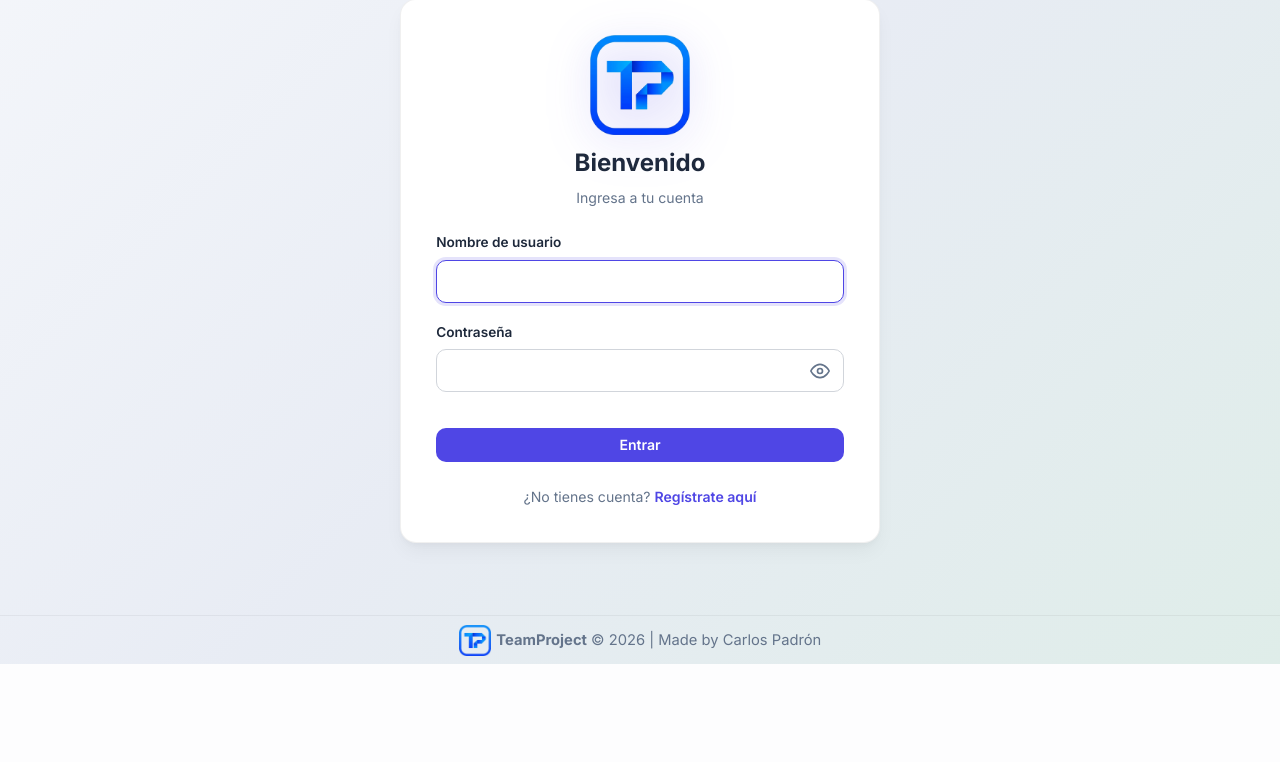
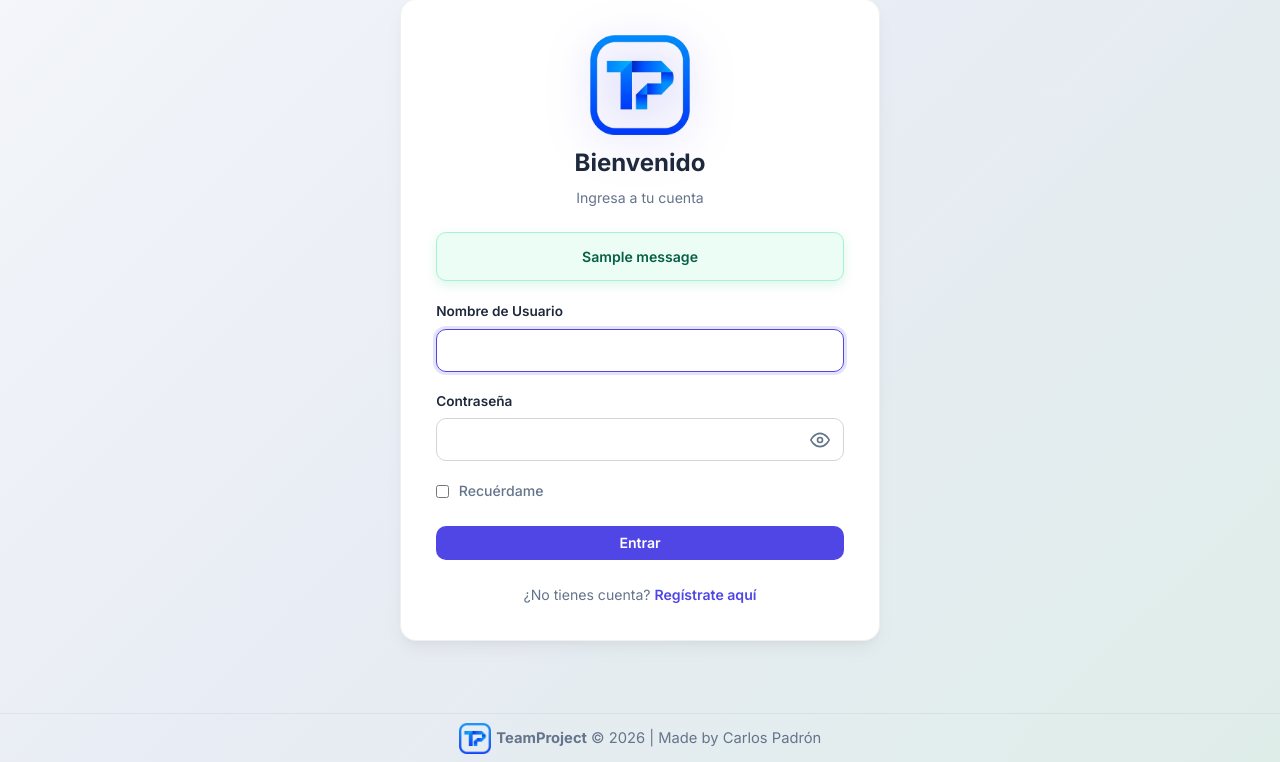
Before and after one commit to CarlosPadron95/TeamProject, a Django app: page /login/ in a window 1280 px wide. Shown: the part 161-923 px from the top of the page. Before the commit the page ends 825 px from the top, so only its background shows below. Run offline with Django 5.2, Linux system fonts and the light colour scheme; one stand-in notice (Sample message) is shown.

Commit message:
Mejora flujo de registro, login con recuerdame y validacion de usuario

```diff
--- a/projects/forms.py
+++ b/projects/forms.py
@@ -7,12 +7,19 @@ from .models import Project, ProjectMember, Task, ProjectMessage, Column
 # --- 1. FORMULARIO DE INICIO DE SESIÓN ---
 # Se encarga de capturar el nombre de usuario y contraseña para entrar a la app.
 class CustomAuthenticationForm(AuthenticationForm):
+    remember_me = forms.BooleanField(
+        required=False,
+        initial=False,
+        label="Recuérdame",
+        widget=forms.CheckboxInput(attrs={'class': 'form-check-input'})
+    )
+
     def __init__(self, *args, **kwargs):
         super().__init__(*args, **kwargs)
-        # Recorro todos los campos y les agrego la clase de CSS 'form-control'
-        # para que se vean redondeados, con bordes suaves y elegantes.
-        for field in self.fields.values():
-            field.widget.attrs.update({'class': 'form-control'})
+        # Recorro los campos y agrego 'form-control' a los campos de texto
+        for name, field in self.fields.items():
+            if name != 'remember_me':
+                field.widget.attrs.update({'class': 'form-control'})
 
 
 # --- 2. FORMULARIO DE REGISTRO DE USUARIOS ---
@@ -34,6 +41,13 @@ class CustomUserCreationForm(UserCreationForm):
         for field in self.fields.values():
             field.widget.attrs.update({'class': 'form-control'})
             field.help_text = None
+
+    # Valido que el nombre de usuario tenga al menos 3 caracteres
+    def clean_username(self):
+        username = self.cleaned_data.get('username')
+        if username and len(username) < 3:
+            raise forms.ValidationError("El nombre de usuario debe tener al menos 3 caracteres.")
+        return username
 
     # Validación personalizada para que las contraseñas sean seguras y cumplan requisitos
     def clean_password1(self):
--- a/projects/urls.py
+++ b/projects/urls.py
@@ -7,11 +7,8 @@ urlpatterns = [
     # Registro de nuevos usuarios
     path('register/', views.register_view, name='register'),
 
-    # Login personalizado (inyecto el formulario estilizado CustomAuthenticationForm)
-    path('login/', auth_views.LoginView.as_view(
-        template_name='auth/login.html',
-        authentication_form=forms.CustomAuthenticationForm
-    ), name='login'),
+    # Login personalizado con gestión de Recuérdame
+    path('login/', views.login_view, name='login'),
 
     # Cierre de sesión de la app
     path('logout/', auth_views.LogoutView.as_view(), name='logout'),
--- a/projects/views.py
+++ b/projects/views.py
@@ -6,8 +6,9 @@ from django.contrib.auth.decorators import login_required
 from django.http import HttpResponseForbidden, JsonResponse
 from django.db.models import Q
 
+from django.contrib import messages
 from .models import Project, Column, ProjectMember, Task, ProjectMessage
-from .forms import CustomUserCreationForm, ProjectForm, TaskForm, ProjectMemberForm
+from .forms import CustomUserCreationForm, CustomAuthenticationForm, ProjectForm, TaskForm, ProjectMemberForm
 
 # --- FUNCIÓN AUXILIAR PARA OBTENER EL ROL ---
 # Esta función ayuda a saber qué rol tiene un usuario en un proyecto específico.
@@ -25,23 +26,48 @@ def get_user_role(project, user):
 
 
 # --- 1. REGISTRO DE USUARIOS ---
-# Vista para crear una cuenta nueva. Si el usuario ya inició sesión, lo redirijo al listado.
+# Vista para crear una cuenta nueva. Al completar el registro, redirijo al login con mensaje verde de éxito.
 def register_view(request):
     if request.user.is_authenticated:
         return redirect('project_list')
 
     if request.method == 'POST':
-        # Proceso los datos enviados por el usuario
         form = CustomUserCreationForm(request.POST)
         if form.is_valid():
-            # Guardo el nuevo usuario e inicio sesión automáticamente
-            user = form.save()
+            form.save()
+            messages.success(request, '¡Te has registrado correctamente! Por favor, inicia sesión con tus datos.')
+            return redirect('login')
+    else:
+        form = CustomUserCreationForm()
+    return render(request, 'auth/register.html', {'form': form})
+
+
+# --- 1B. INICIO DE SESIÓN (LOGIN CON RECUÉRDAME) ---
+# Vista personalizada para el inicio de sesión que gestiona la extensión de sesión ("Recuérdame").
+def login_view(request):
+    if request.user.is_authenticated:
+        return redirect('project_list')
+
+    if request.method == 'POST':
+        form = CustomAuthenticationForm(request, data=request.POST)
+        if form.is_valid():
+            user = form.get_user()
             login(request, user)
+
+            # Compruebo si el usuario marcó la casilla "Recuérdame"
+            remember_me = form.cleaned_data.get('remember_me')
+            if remember_me:
+                # Extiendo la sesión a 2 semanas (1209600 segundos)
+                request.session.set_expiry(1209600)
+            else:
+                # La sesión expira al cerrar el navegador
+                request.session.set_expiry(0)
+
             return redirect('project_list')
     else:
-        # Muestro el formulario vacío
-        form = CustomUserCreationForm()
-    return render(request, 'auth/register.html', {'form': form})
+        form = CustomAuthenticationForm()
+
+    return render(request, 'auth/login.html', {'form': form})
 
 
 # --- 2. LISTADO DE PROYECTOS (DASHBOARD GENERAL) ---
--- a/templates/auth/login.html
+++ b/templates/auth/login.html
@@ -9,24 +9,53 @@
     <h2 class="form-title" style="text-align: center;">Bienvenido</h2>
     <p class="form-subtitle" style="text-align: center;">Ingresa a tu cuenta</p>
 
+    <!-- Mensajes de notificación (ej. registro exitoso) -->
+    {% if messages %}
+        {% for message in messages %}
+            <div class="alert alert-{{ message.tags }}" style="margin-bottom: 1.25rem; text-align: center; font-size: 0.88rem; font-weight: 600; padding: 0.85rem 1rem; border-radius: 10px; line-height: 1.4;
+                {% if message.tags == 'success' %}
+                    background: #ecfdf5; color: #065f46; border: 1.5px solid #a7f3d0; box-shadow: 0 4px 12px rgba(16, 185, 129, 0.15);
+                {% else %}
+                    background: #fde8e8; color: #9b1c1c; border: 1.5px solid #fbd5d5;
+                {% endif %}
+            ">
+                {{ message }}
+            </div>
+        {% endfor %}
+    {% endif %}
+
     {% if form.errors %}
-        <div class="alert alert-danger" style="margin-bottom: 1.5rem; text-align: center; font-size: 0.88rem; color: #d93838; font-weight: 600; background: #fde8e8; border: 1px solid #fbd5d5; padding: 0.75rem; border-radius: 8px;">
+        <div class="alert alert-danger" style="margin-bottom: 1.25rem; text-align: center; font-size: 0.88rem; color: #d93838; font-weight: 600; background: #fde8e8; border: 1px solid #fbd5d5; padding: 0.75rem; border-radius: 8px;">
             Por favor, introduzca un nombre de usuario y clave correctos.
         </div>
     {% endif %}
 
     <form method="post">
         {% csrf_token %}
-        {% for field in form %}
-            <div class="form-group">
-                <label for="{{ field.id_for_label }}">{{ field.label }}</label>
-                {{ field }}
-                {% if field.errors %}
-                    <small style="color: #d93838; display: block; margin-top: 0.35rem; font-weight: 600;">{{ field.errors.0 }}</small>
-                {% endif %}
-            </div>
-        {% endfor %}
-        <button type="submit" class="btn btn-primary" style="width: 100%; margin-top: 1rem;">Entrar</button>
+        <div class="form-group">
+            <label for="{{ form.username.id_for_label }}">Nombre de Usuario</label>
+            {{ form.username }}
+            {% if form.username.errors %}
+                <small style="color: #d93838; display: block; margin-top: 0.35rem; font-weight: 600;">{{ form.username.errors.0 }}</small>
+            {% endif %}
+        </div>
+
+        <div class="form-group">
+            <label for="{{ form.password.id_for_label }}">Contraseña</label>
+            {{ form.password }}
+            {% if form.password.errors %}
+                <small style="color: #d93838; display: block; margin-top: 0.35rem; font-weight: 600;">{{ form.password.errors.0 }}</small>
+            {% endif %}
+        </div>
+
+        <div class="form-group remember-group" style="display: flex; align-items: center; gap: 0.6rem; margin-top: 0.85rem; margin-bottom: 1rem;">
+            {{ form.remember_me }}
+            <label for="{{ form.remember_me.id_for_label }}" style="margin-bottom: 0; font-size: 0.88rem; color: var(--text-muted); font-weight: 500; cursor: pointer; user-select: none;">
+                Recuérdame
+            </label>
+        </div>
+
+        <button type="submit" class="btn btn-primary" style="width: 100%; margin-top: 0.5rem;">Entrar</button>
     </form>
 
     <p style="margin-top: 1.5rem; text-align: center; font-size: 0.88rem; color: var(--text-muted);">
```
Also changed, not shown: db.sqlite3.
